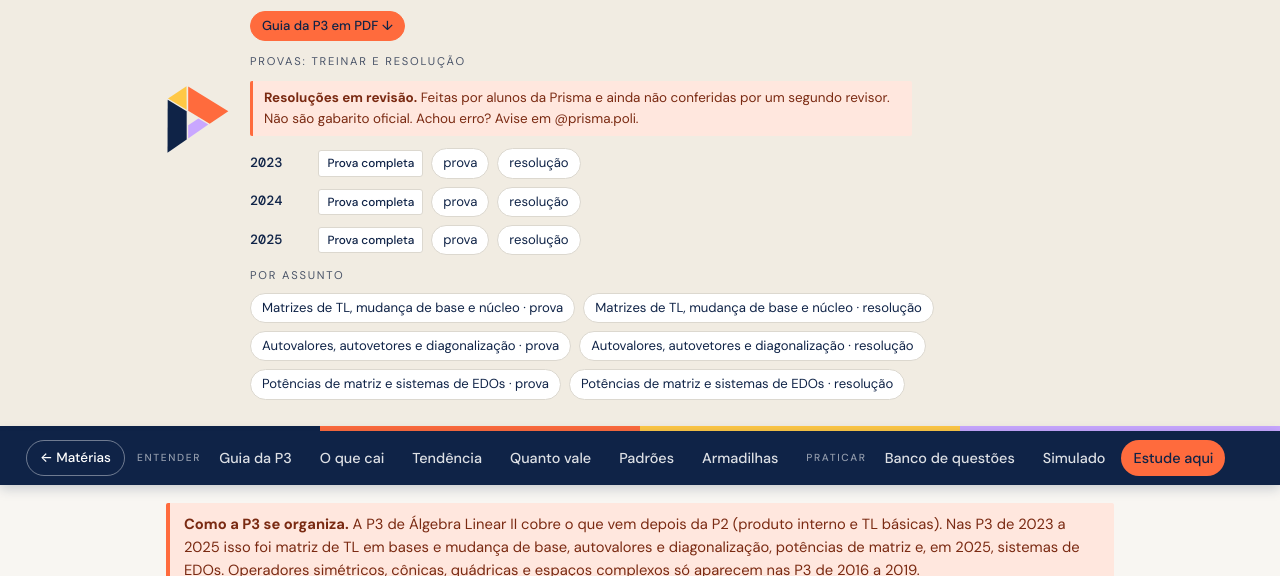
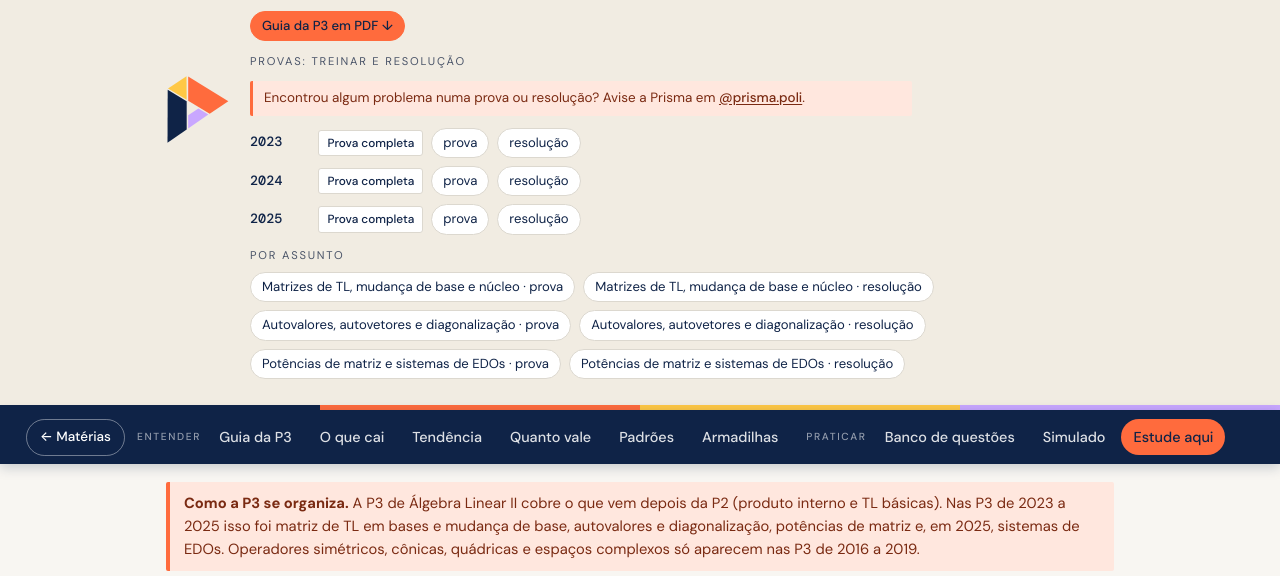
Before and after one commit to ChapaPrisma/fuja-das-p3, a plain HTML site: page algebra-linear-2/index.html in a window 1280 px wide. Shown: the part 194-770 px from the top of the page. Drawn offline with nearby package versions, Linux system fonts and the light colour scheme.

Commit message:
Fuja das P3: aviso de revisão trocado por 'encontrou algum problema? avise a Prisma'

```diff
--- a/algebra-linear-2/index.html
+++ b/algebra-linear-2/index.html
@@ -238,6 +238,7 @@ footer a{color:inherit}
 }
 
 /* tipo de material junto aos PDFs */
+.docs .revnota a{display:inline;background:none;border:0;padding:0;border-radius:0;color:inherit;font-size:inherit;font-weight:500;text-decoration:underline;text-underline-offset:2px;box-shadow:none!important;transform:none!important}
 .docs .revnota{width:100%;margin:2px 0 4px;font-size:.84rem;color:var(--warn-fg);background:var(--warn-bg);border-left:3px solid var(--laranja);padding:7px 11px;border-radius:2px;max-width:72ch}
 .docs .pvl{width:100%;display:flex;flex-wrap:wrap;align-items:center;gap:6px 8px}
 .docs .pva{font-family:var(--f-mono);font-size:.84rem;font-weight:500;min-width:4.5em}
@@ -420,7 +421,7 @@ const guiaPdf = `pdf/${T.codigo}-P3-guia.pdf`;
 document.getElementById('docs').innerHTML =
   `<a class="pdfguia" href="${guiaPdf}" target="_blank" rel="noopener" data-ga="guia-pdf">Guia da P3 em PDF <span class="ar ar-d">↓</span></a>` +
   `<span class="grp">Provas: treinar e resolução</span>` +
-  (TODAS.some(p=>p.status!=='revisada') ? `<p class="revnota"><b>Resoluções em revisão.</b> Feitas por alunos da Prisma e ainda não conferidas por um segundo revisor. Não são gabarito oficial. Achou erro? Avise em @prisma.poli.</p>` : '') +
+  `<p class="revnota">Encontrou algum problema numa prova ou resolução? Avise a Prisma em <a href="https://instagram.com/prisma.poli" target="_blank" rel="noopener">@prisma.poli</a>.</p>` +
   TODAS.map(p=>{ const t=tipoDe(p); return `<div class="pvl"><span class="pva">${esc((p.rotulo||p.ano).replace(' (complementar)',''))}</span><span class="tipo t-${t}">${TIPO[t]}${p.tipo_det?`<i> · ${esc(p.tipo_det)}</i>`:''}</span><a href="pdf/${p.id}_enunciado.pdf" target="_blank" rel="noopener" data-ga="prova">prova</a><a href="pdf/${p.id}_resolucao.pdf" target="_blank" rel="noopener" data-ga="resolucao">resolução</a></div>`; }).join('') +
   ((D.blocos||[]).length ? `<span class="grp">Por assunto</span>` + D.blocos.map(b=>`<a href="pdf/${b.id}_enunciado.pdf" target="_blank" rel="noopener" data-ga="bloco">${esc(b.nome)} · prova</a><a href="pdf/${b.id}_resolucao.pdf" target="_blank" rel="noopener" data-ga="bloco-res">${esc(b.nome)} · resolução</a>`).join('') : '');
 document.getElementById('docs').addEventListener('click', e=>{ const a=e.target.closest('a[data-ga]'); if(a) ga(a.dataset.ga); });
```
Also changed, not shown: algoritmos-ed/index.html (+2 -1 lines), calculo-2/index.html (+2 -1 lines), calculo-4/index.html (+2 -1 lines), circuitos-2/index.html (+2 -1 lines), eletromagnetismo/index.html (+2 -1 lines), estatistica/index.html (+2 -1 lines), fisica-2/index.html (+2 -1 lines), fisica-4/index.html (+2 -1 lines), lab-poo/index.html (+2 -1 lines), materiais/index.html (+2 -1 lines), mecanica-1/index.html (+2 -1 lines), mecanica-fluidos-1/index.html (+2 -1 lines), resistencia-materiais-1/index.html (+2 -1 lines), sistemas-digitais-1/index.html (+2 -1 lines), 1 more files.
